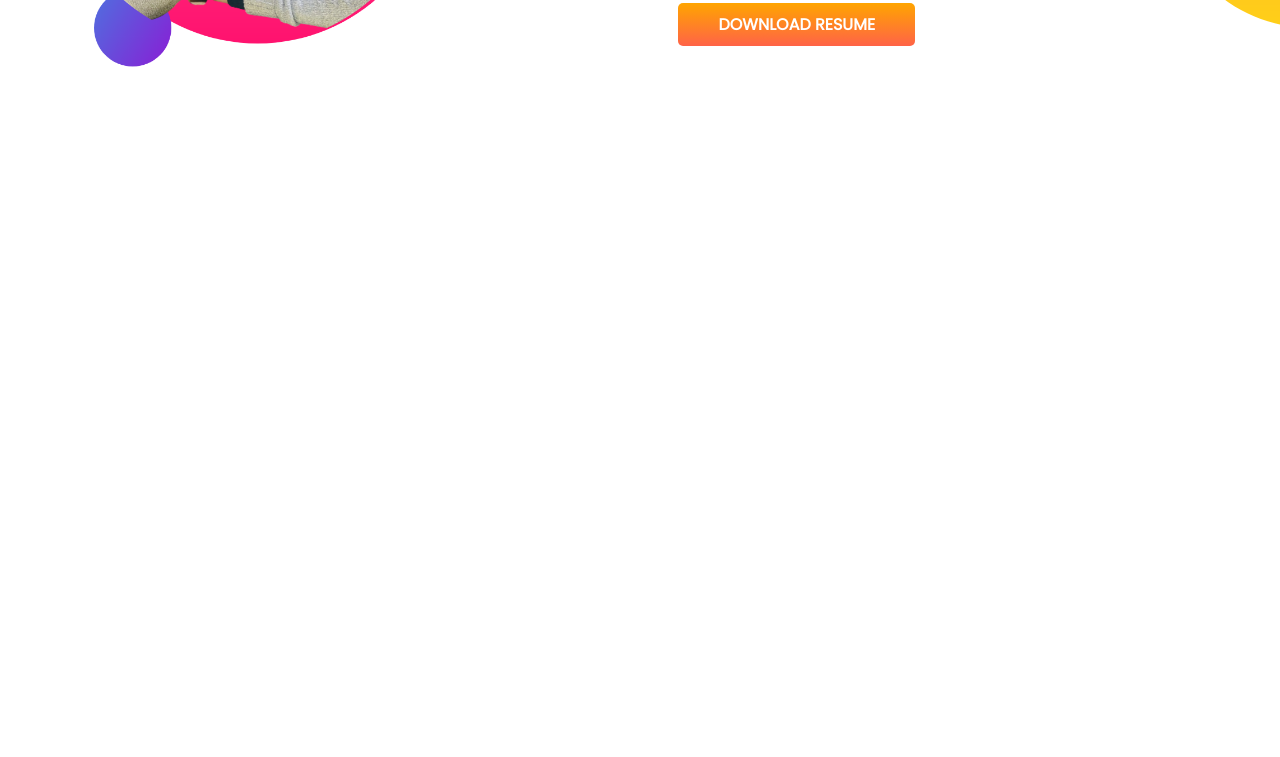
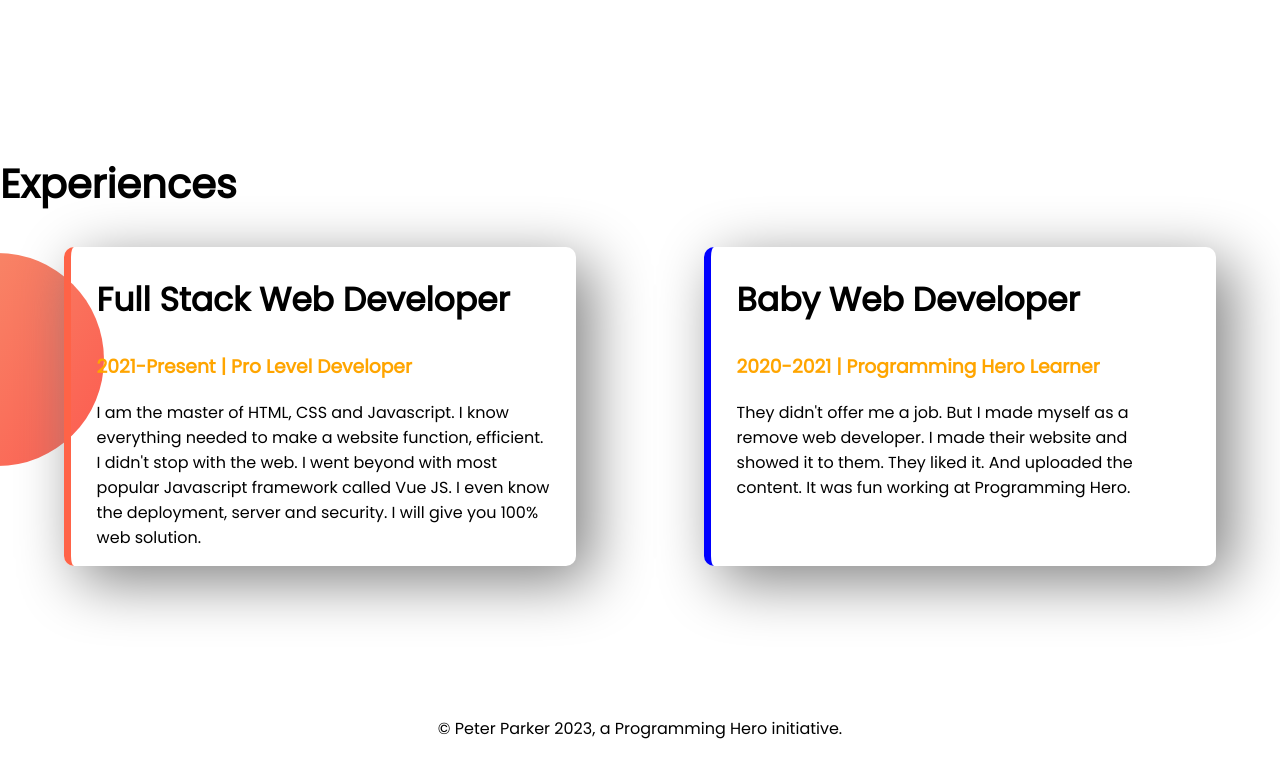
Before and after one commit to tamim-i-chowdhury/developer-portfolio, a plain HTML site: page index.html in a window 1280 px wide. Shown: the part 1055-1812 px from the top of the page. Before the commit the page ends 1279 px from the top, so only its background shows below. Drawn offline with Linux system fonts and the light colour scheme.

Commit message:
last part

```diff
--- a/index.html
+++ b/index.html
@@ -13,15 +13,15 @@
 </head>
 
 <body>
-    <section class="top-banner">
+    <section class="top-banner flexible-container">
         <div class="half-width">
             <h1>Welcome To</h1>
             <h1><span class="orange-color">Tamim I Chowdhury</span> World</h1>
             <h3>Programmer and Web Developer</h3>
             <p>I am a running student at Leading University, Sylhet. Currently, I am at studing the final year of my
-                university's days. I am also a Competitive Programmer and I did Programming contests both on online and
-                offline. Recently, I am switch to Web Development and I am desperate for Learning Web Development until
-                I become Hero.</p>
+            university's days. I am also a Competitive Programmer and I did Programming contests both on online and
+            offline. Recently, I am switch to Web Development and I am desperate for Learning Web Development until
+            I become Hero.</p>
             <a class="link-button" target="_blank" href="https://www.linkedin.com/in/tamim-i-chowdhury-130b62229/">HIRE
                 ME</a>
         </div>
@@ -29,7 +29,7 @@
             <img src="images/Tamim-bg-edited.png" alt="">
         </div>
     </section>
-    <section class="dream-big">
+    <section class="dream-big flexible-container">
         <div class="half-width">
             <img src="images/my-bg2.png" alt="">
         </div>
@@ -37,10 +37,28 @@
             <h1>Dream Big</h1>
             <h2>Become a web developer</h2>
             <p>I already learned the basic HTML and CSS. I can build any simple website. I can even teach my grandma how
-                to make simple website. My goal is to build 3 websites and learn advanced topics.</p>
+            to make simple website. My goal is to build 3 websites and learn advanced topics.</p>
             <a class="link-button" target="_blank" href="">DOWNLOAD RESUME</a>
         </div>
     </section>
+    <section class="experience-area">
+        <h1>Experiences</h1>
+        <div class="flexible-container">
+            <div id="full-stack-developer" class="experience-item">
+                <h2>Full Stack Web Developer</h2>
+                <h3 class="orange-color">2021-Present | Pro Level Developer</h3>
+                <p>I am the master of HTML, CSS and Javascript. I know everything needed to make a website function, efficient. I didn't stop with the web. I went beyond with most popular Javascript framework called Vue JS. I even know the deployment, server and security. I will give you 100% web solution.</p>
+            </div>
+            <div id="baby-developer" class="experience-item">
+                <h2>Baby Web Developer</h2>
+                <h3 class="orange-color">2020-2021 | Programming Hero Learner</h3>
+                <p>They didn't offer me a job. But I made myself as a remove web developer. I made their website and showed it to them. They liked it. And uploaded the content. It was fun working at Programming Hero.</p>
+            </div>
+        </div>
+
+    </section>
 </body>
-
+<footer>
+    <p>© Peter Parker 2023, a Programming Hero initiative.</p>
+</footer>
 </html>
--- a/style.css
+++ b/style.css
@@ -4,14 +4,17 @@ body {
 }
 
 h1 {
-    font-size: 50px;
+    font-size: 40px;
+}
+h2{
+    font-size: 33px;
 }
 
 .orange-color {
     color: orange;
 }
 
-section {
+.flexible-container {
     display: flex;
     margin-bottom: 150px;
 }
@@ -45,3 +48,26 @@ section {
     background-repeat: no-repeat;
     background-position: right;
 }
+.experience-area{
+    background-image: url(images/exp-bg.png);
+    background-repeat: no-repeat;
+    background-position: left;
+}
+.experience-item{
+    width: 50%;
+    margin-left: 5%;
+    margin-right: 5%;
+    padding-left: 2%;
+    padding-right: 2%;
+    border-radius: 10px;
+    box-shadow: 15px 15px 60px gray;
+}
+#full-stack-developer{
+    border-left: 7px solid tomato;
+}
+#baby-developer{
+    border-left: 7px solid blue;
+}
+footer{
+    text-align: center;
+}
```
